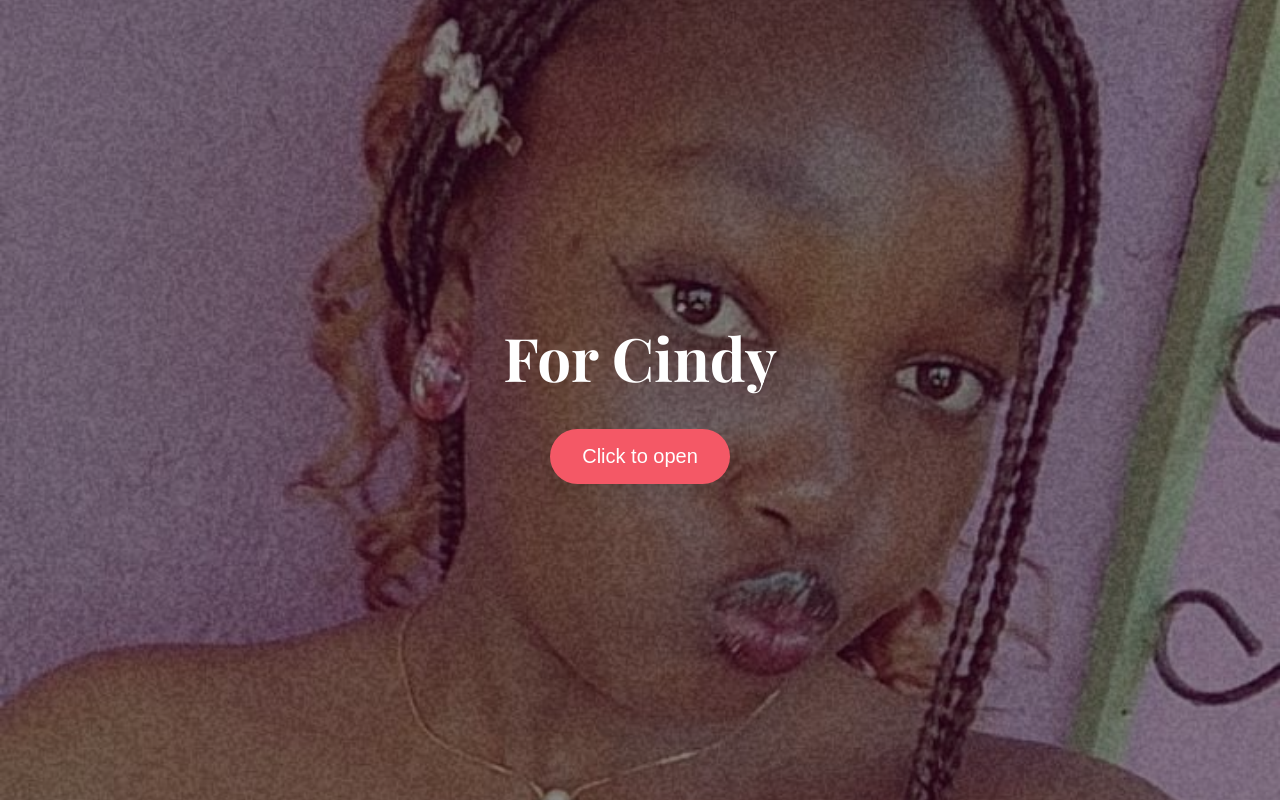
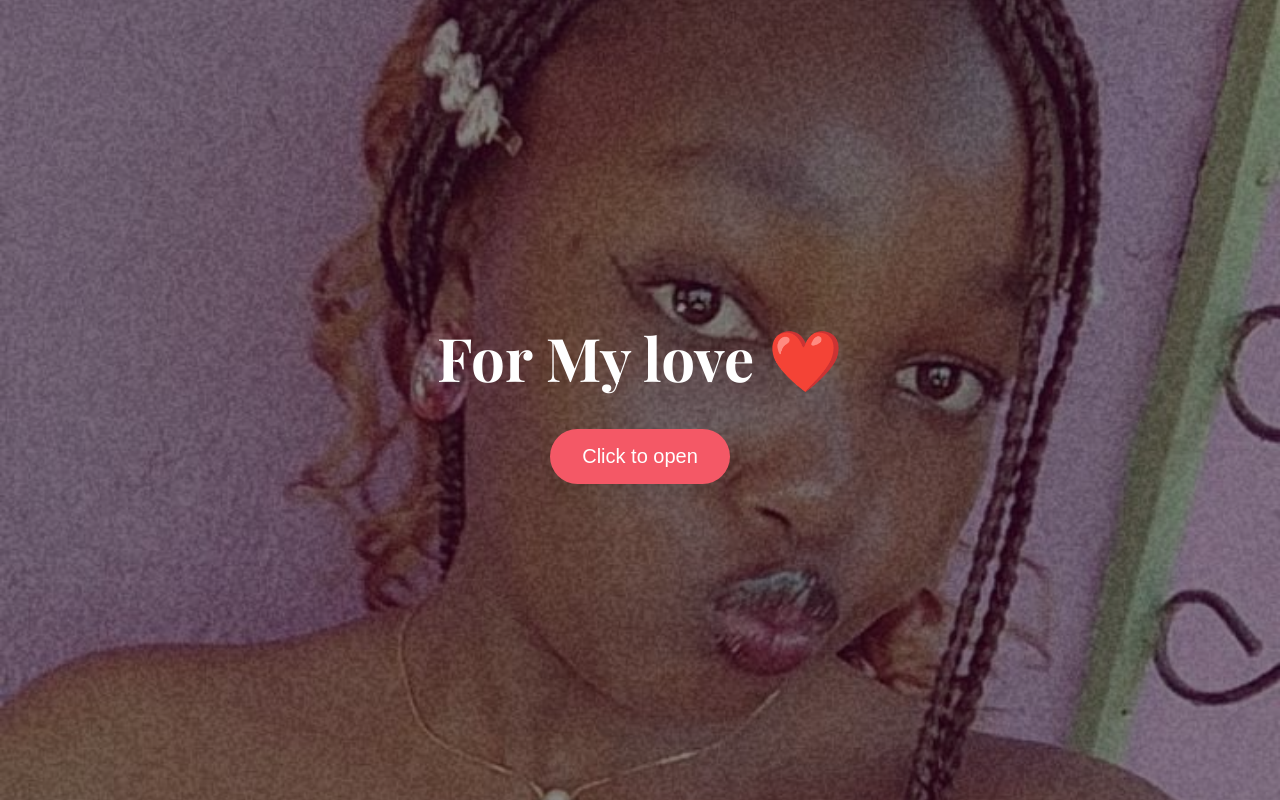
Before and after one commit to leonokumu254/cindy, a React (Vite) app: page / in a window 1280 px wide. Built offline with nearby package versions, Linux system fonts and the light colour scheme; a web font is replaced by a local one.

Commit message:
changed some text in constants.ts and StartSection.tsx

```diff
--- a/src/constants.ts
+++ b/src/constants.ts
@@ -44,7 +44,7 @@ export const CONFIG = {
       image: "/5.jpeg"
     },
     {
-      text: "To the girl who loves sleeping,is obsessed  with ice cream, and chocolate—but definitely not eating!Aki I'm so lucky to have her in my life. I hope this birthday is as amazing as you are, and that the year ahead brings you all the happiness and love you deserve.",
+      text: "To the girl who loves sleeping,is obsessed  with ice cream, and chocolate—but definitely not eating!Aki I'm so lucky to have her in my life. I hope this birthday is as amazing as you are, and that the year ahead brings you all the happiness and love you deserve.Even though its not a big gift but I hope you like it!",
       image: "/6.jpeg"
     }
   ],
--- a/src/sections/StartSection.tsx
+++ b/src/sections/StartSection.tsx
@@ -22,7 +22,7 @@ export default function StartSection({ onStart }: StartSectionProps) {
             fontFamily: CONFIG.typography.nameFont,
           }}
         >
-          For {CONFIG.nickname}
+          For My love ❤️
         </h1>
 
         <button
```
